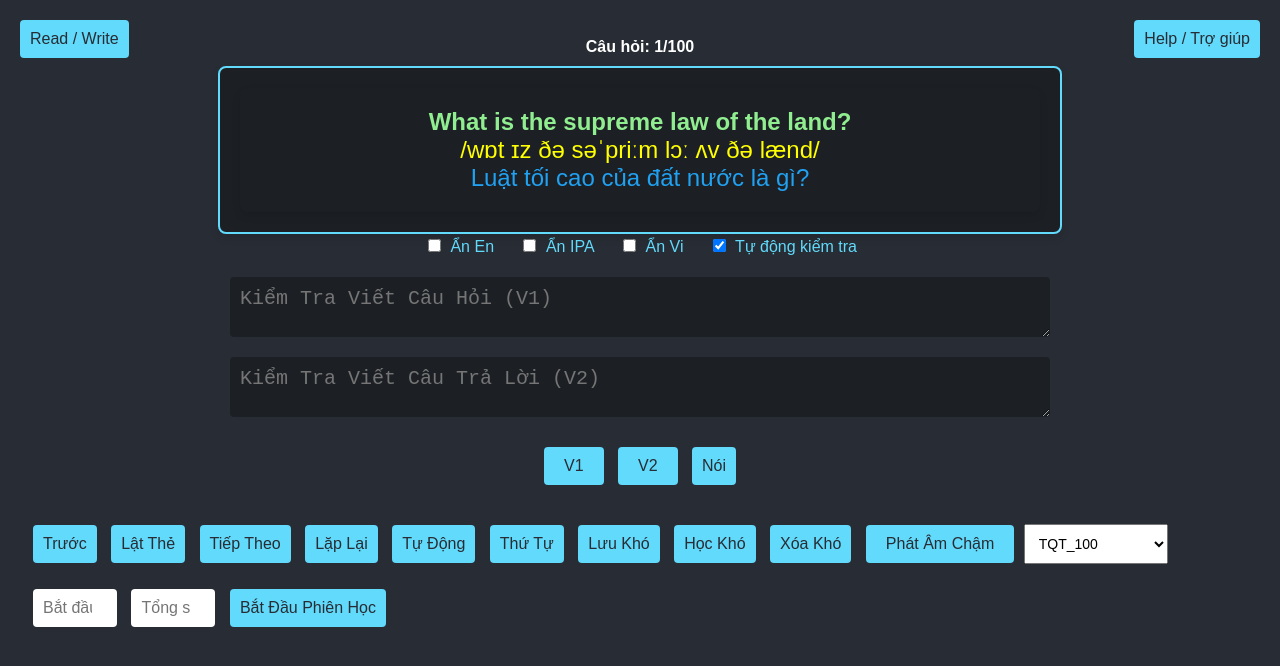
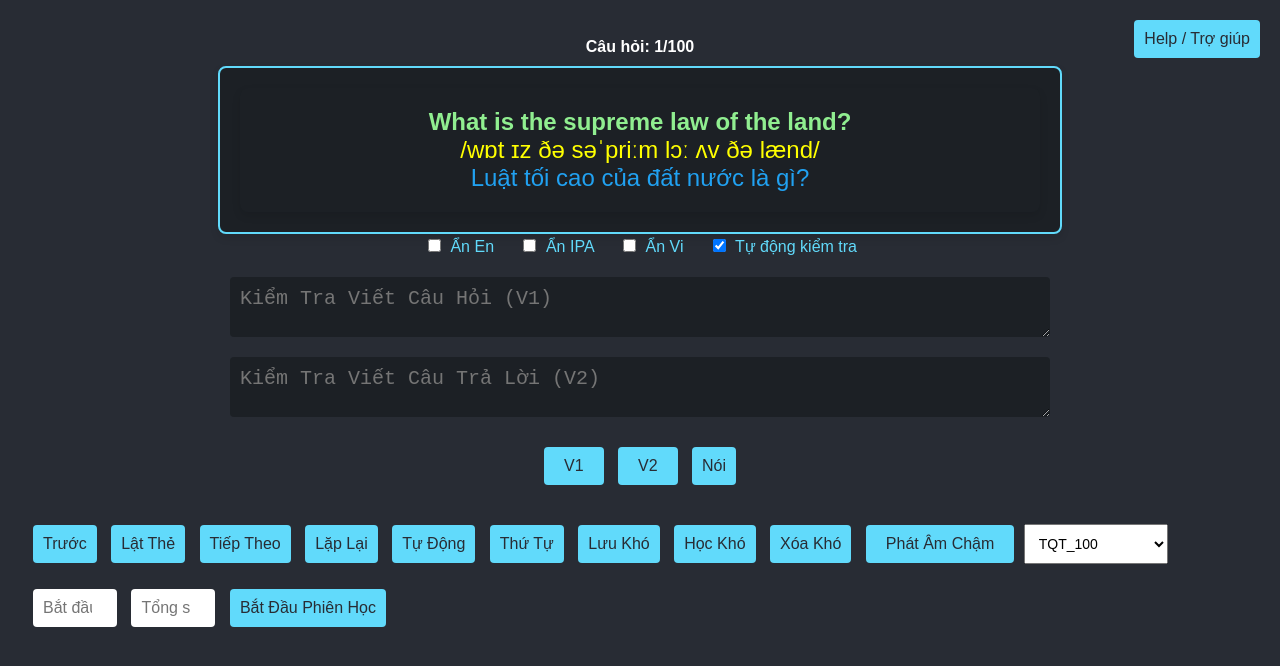
Before and after one commit to nguyensunone/my_test_app, a plain HTML site: page test_offline.html in a window 1280 px wide. Drawn offline with nearby package versions, Linux system fonts and the light colour scheme.

Commit message:
Cập nhật ứng dụng

```diff
--- a/test_offline.html
+++ b/test_offline.html
@@ -239,7 +239,6 @@
 </head>
 <body>
 <a href="help.html" style="position: fixed; top: 20px; right: 20px; padding: 10px; background-color: #61dafb; color: #282c34; text-decoration: none; border-radius: 4px;">Help / Trợ giúp</a>
-<a href="read_write.html" style="position: fixed; top: 20px; left: 20px; padding: 10px; background-color: #61dafb; color: #282c34; text-decoration: none; border-radius: 4px;">Read / Write</a>
 
 <div style="text-align: center;">
     <div id="questionCounter">Câu hỏi: 0/0</div>
```
